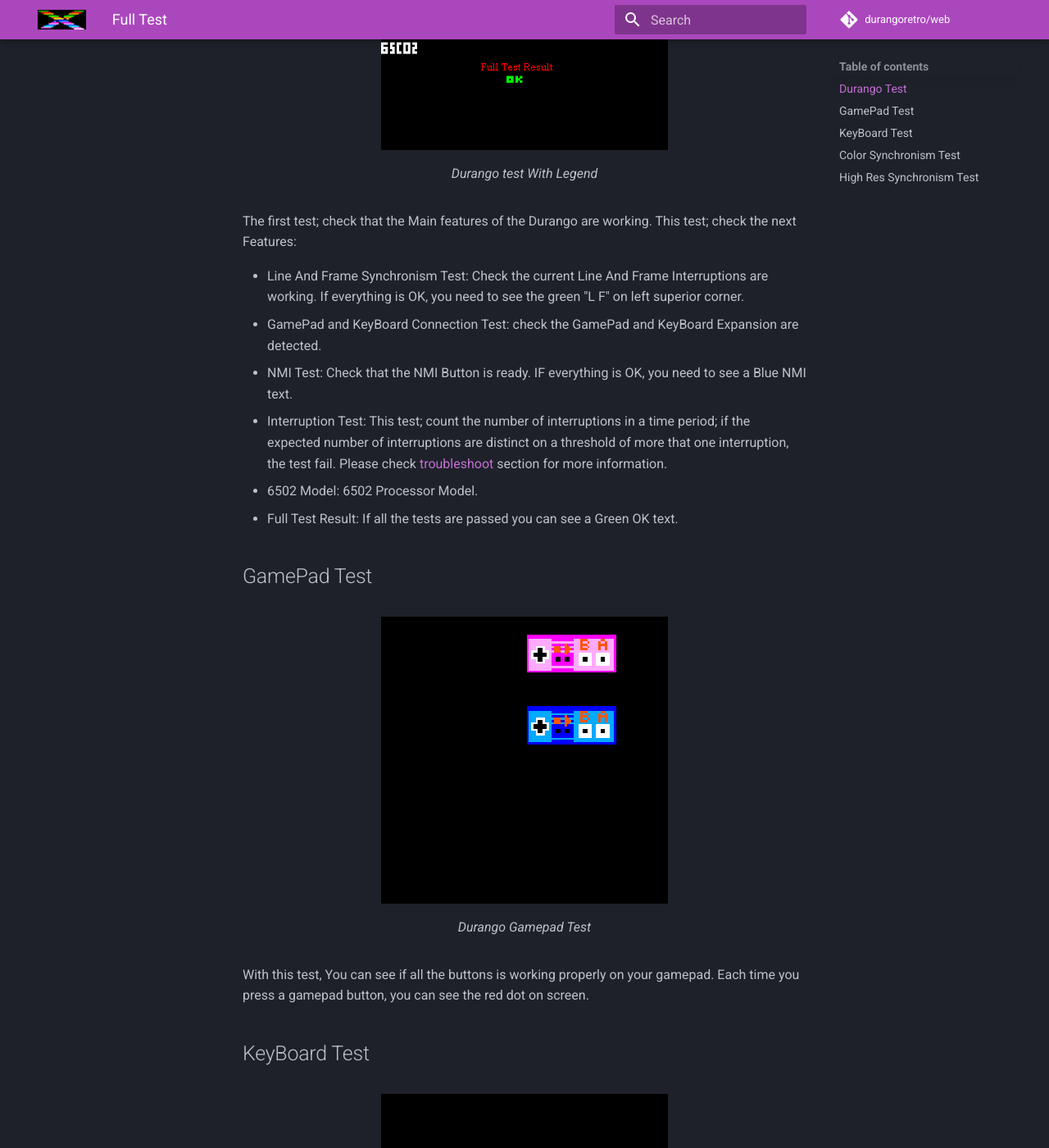
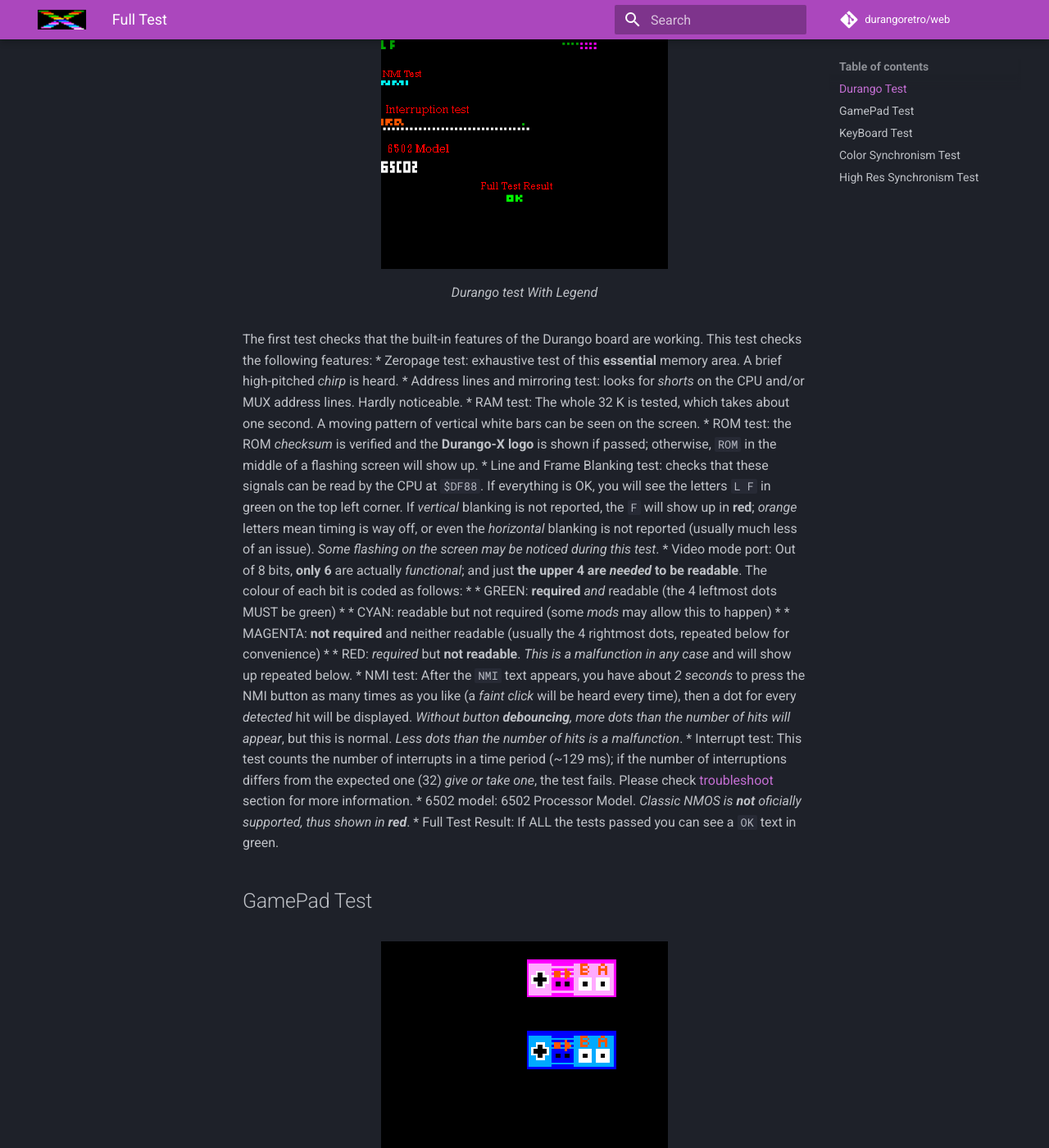
Before and after one commit to durangoretro/web, an MkDocs documentation site: the page built from docs/software/fulltest.md, in a window 1280 px wide and 1400 px high, scrolled down 620 px. Shown: the whole window at 82% size. Built offline with MkDocs 1.6.1 and Material for MkDocs 9.7.7, drawn with Linux system fonts in a browser that asks for light colours; comment, search, counter and statistics services are not loaded; some of the changed text lies outside the part shown.

Commit message:
fixes on fulltest docs

```diff
--- a/docs/software/fulltest.md
+++ b/docs/software/fulltest.md
@@ -1,8 +1,12 @@
 # Full Test
 
-The Full test Rom contains some useful tests for check that your Durango is working Properly. Here you can find Information per each Test.
+The Full test ROM contains some useful tests to check that your Durango is working properly. Here you can find information about each Test.
 
-First of all you need to know that you can change to one test to another, using the NIM button of your Durango, or F2 if you are running on Perdita Emulator.
+First of all, you need to know that you can switch between tests using the NMI button of your Durango, or F2 if you are running on Perdita Emulator.
+
+!!! note
+
+	_Rev. 1_ of the Durango-X board has **no debouncing** on the NMI button. Depending on your particular tactile switch, hitting NMI may skip some tests. _This will be addressed on the next Durango revision_, and will never be an issue under emulation.
 
 ## Durango Test
 
@@ -11,14 +15,21 @@
 <figcaption>Durango test With Legend</figcaption>
 </figure>
 
-The first test; check that the Main features of the Durango are working. This test; check the next Features:
-
-* Line And Frame Synchronism Test: Check the current Line And Frame Interruptions are working. If everything is OK, you need to see the green "L F" on left superior corner.
-* GamePad and KeyBoard Connection Test: check the GamePad and KeyBoard Expansion are detected.
-* NMI Test: Check that the NMI Button is ready. IF everything is OK, you need to see a Blue NMI text.
-* Interruption Test: This test; count the number of interruptions in a time period; if the expected number of interruptions are distinct on a threshold of more that one interruption, the test fail. Please check [troubleshoot](../troubleshoot.md) section for more information.
-* 6502 Model: 6502 Processor Model.
-* Full Test Result: If all the tests are passed you can see a Green OK text.
+The first test checks that the built-in features of the Durango board are working. This test checks the following features:
+* Zeropage test: exhaustive test of this **essential** memory area. A brief high-pitched _chirp_ is heard.
+* Address lines and mirroring test: looks for _shorts_ on the CPU and/or MUX address lines. Hardly noticeable.
+* RAM test: The whole 32 K is tested, which takes about one second. A moving pattern of vertical white bars can be seen on the screen.
+* ROM test: the ROM _checksum_ is verified and the **Durango-X logo** is shown if passed; otherwise, `ROM` in the middle of a flashing screen will show up.
+* Line and Frame Blanking test: checks that these signals can be read by the CPU at `$DF88`. If everything is OK, you will see the letters `L F` in green on the top left corner. If _vertical_ blanking is not reported, the `F` will show up in **red**; _orange_ letters mean timing is way off, or even the _horizontal_ blanking is not reported (usually much less of an issue). _Some flashing on the screen may be noticed during this test_.
+* Video mode port: Out of 8 bits, **only 6** are actually _functional_; and just **the upper 4 are _needed_ to be readable**. The colour of each bit is coded as follows:
+* *	GREEN: **required** _and_ readable (the 4 leftmost dots MUST be green)
+* * CYAN: readable but not required (some _mods_ may allow this to happen)
+* * MAGENTA: **not required** and neither readable (usually the 4 rightmost dots, repeated below for convenience)
+* * RED: _required_ but **not readable**. _This is a malfunction in any case_ and will show up repeated below.
+* NMI test: After the `NMI` text appears, you have about _2 seconds_ to press the NMI button as many times as you like (a _faint click_ will be heard every time), then a dot for every _detected_ hit will be displayed. _Without button **debouncing**, more dots than the number of hits will appear_, but this is normal. _Less dots than the number of hits is a malfunction_.
+* Interrupt test: This test counts the number of interrupts in a time period (~129 ms); if the number of interruptions differs from the expected one (32) _give or take one_, the test fails. Please check [troubleshoot](../troubleshoot.md) section for more information.
+* 6502 model: 6502 Processor Model. _Classic NMOS is **not** oficially supported, thus shown in **red**_.
+* Full Test Result: If ALL the tests passed you can see a `OK` text in green.
 
 ## GamePad Test
 
```
